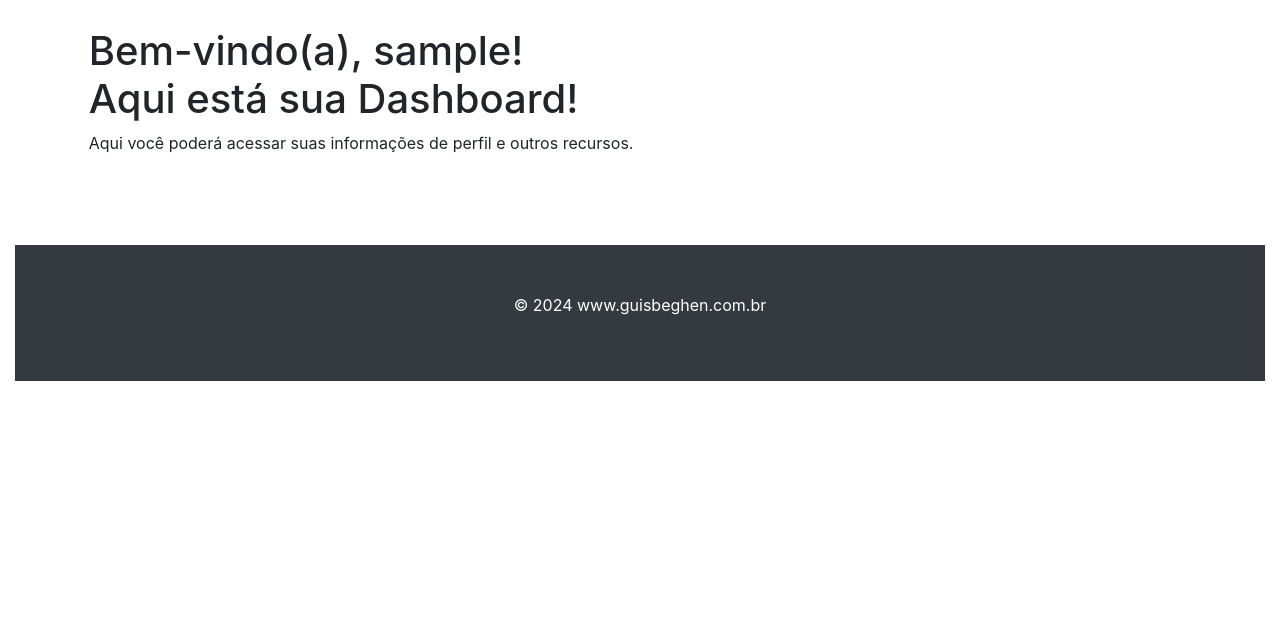
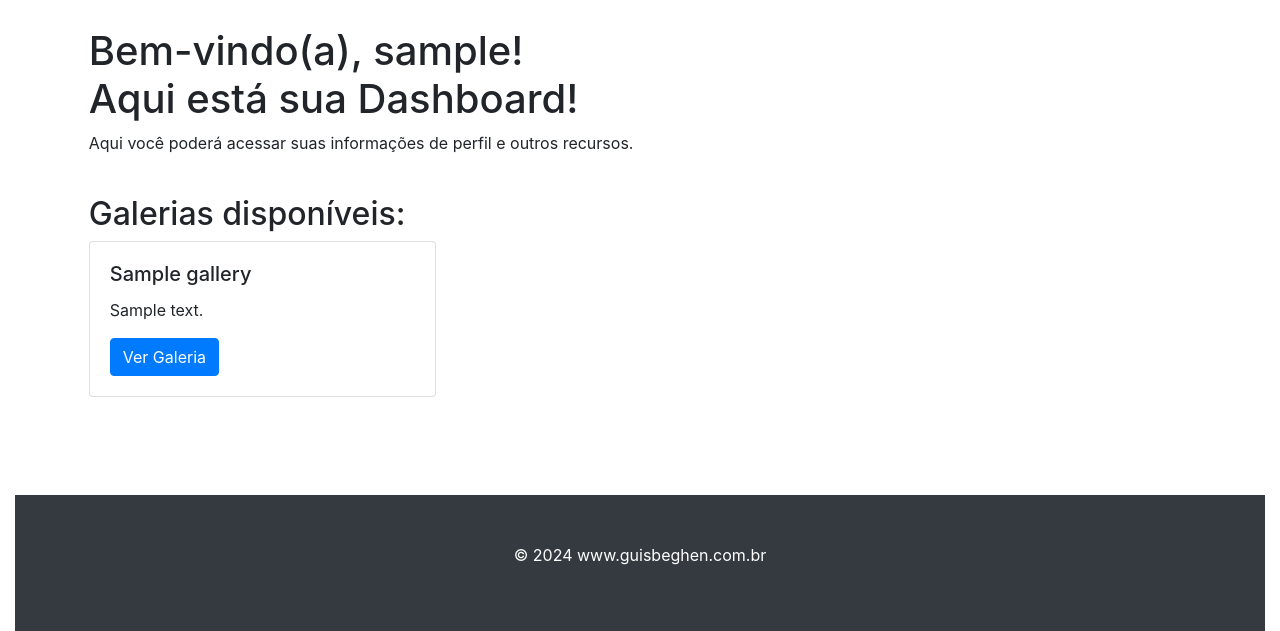
Before and after one commit to Guisbeghendev/RGS, a Django app: page /autenticad/dashboard/ in a window 1280 px wide. Shown: the part 399-1030 px from the top of the page. Before the commit the page ends 780 px from the top, so only its background shows below. Run offline with Django 5.2, Linux system fonts and the light colour scheme; a user stored in the database is signed in; tables that the repository leaves empty hold one stand-in row (values such as "Sample post").

Commit message:
v2-att11-reposit na dashboard

```diff
--- a/autenticad/templates/autenticad/dashboard.html
+++ b/autenticad/templates/autenticad/dashboard.html
@@ -1,7 +1,27 @@
-<!-- dashboard/templates/dashboard/dashboard_home.html -->
+<!-- dashboard/templates/dashboard/dashboard.html -->
 {% extends 'dashbase.html' %}
 
 {% block content %}
 <h1>Bem-vindo(a), {{ user.nickname }}! <br>Aqui está sua Dashboard!</h1>
 <p>Aqui você poderá acessar suas informações de perfil e outros recursos.</p>
+<br>
+
+<!-- Exibir galerias que o usuário pode acessar -->
+<h2>Galerias disponíveis:</h2>
+<div class="row">
+    {% for gallery in user_galleries %}
+        <div class="col-md-4">
+            <div class="card mb-4">
+                <div class="card-body">
+                    <h5 class="card-title">{{ gallery.title }}</h5>
+                    <p class="card-text">{{ gallery.description }}</p>
+                    <a href="{% url 'reposit_n1:gallery_detail' gallery.id %}" class="btn btn-primary">Ver Galeria</a>
+                </div>
+            </div>
+        </div>
+    {% empty %}
+        <p>Você não tem acesso a nenhuma galeria no momento.</p>
+    {% endfor %}
+</div>
+
 {% endblock %}
--- a/autenticad/views.py
+++ b/autenticad/views.py
@@ -5,6 +5,7 @@ from django.contrib.auth.forms import AuthenticationForm
 from django.contrib.auth.decorators import login_required
 from django.contrib import messages
 from .models import CustomUser  # Certifique-se de importar seu modelo CustomUser
+from reposit.models import Gallery  # Substitua 'your_app' pelo nome do seu aplicativo onde o modelo Gallery está definido
 
 def register(request):
     if request.method == 'POST':
@@ -38,8 +39,6 @@ def user_login(request):
     form = AuthenticationForm()
     return render(request, 'autenticad/login.html', {'form': form})
 
-
-
 def user_logout(request):
     logout(request)
     messages.success(request, 'Você foi desconectado com sucesso.')
@@ -47,4 +46,7 @@ def user_logout(request):
 
 @login_required
 def dashboard(request):
-    return render(request, 'autenticad/dashboard.html')
+    user_galleries = Gallery.objects.filter(level__lte=request.user.level)  # Filtrar galerias acessíveis ao usuário
+    return render(request, 'autenticad/dashboard.html', {
+        'user_galleries': user_galleries  # Passar as galerias para o template
+    })
```
